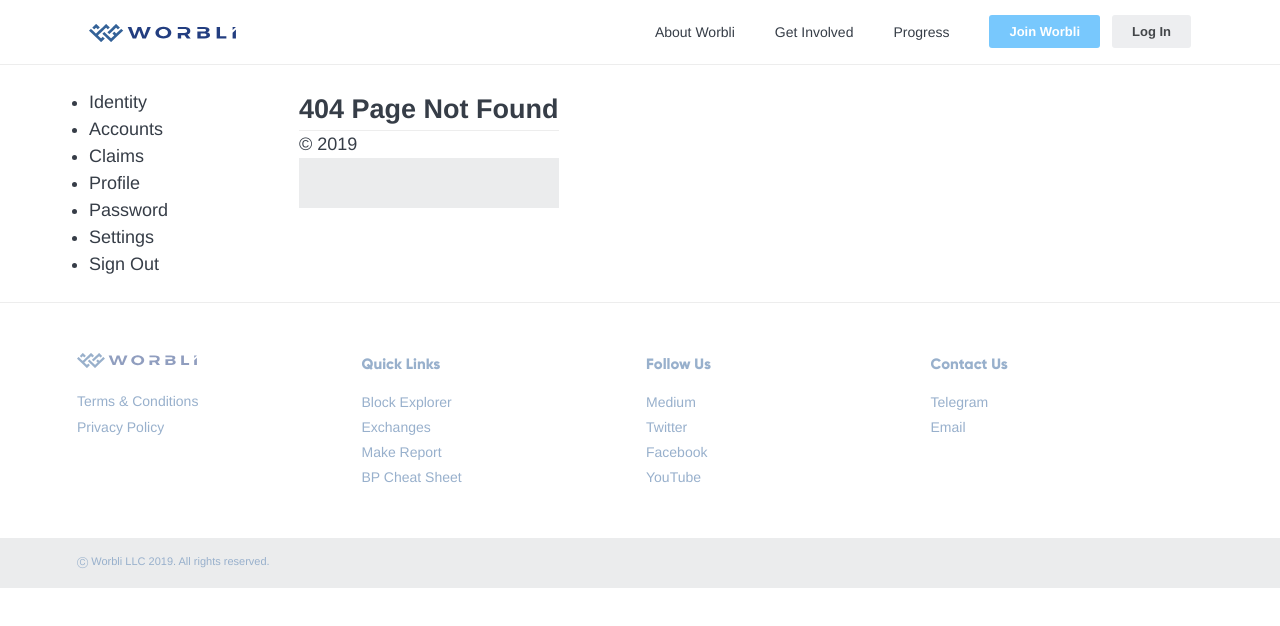
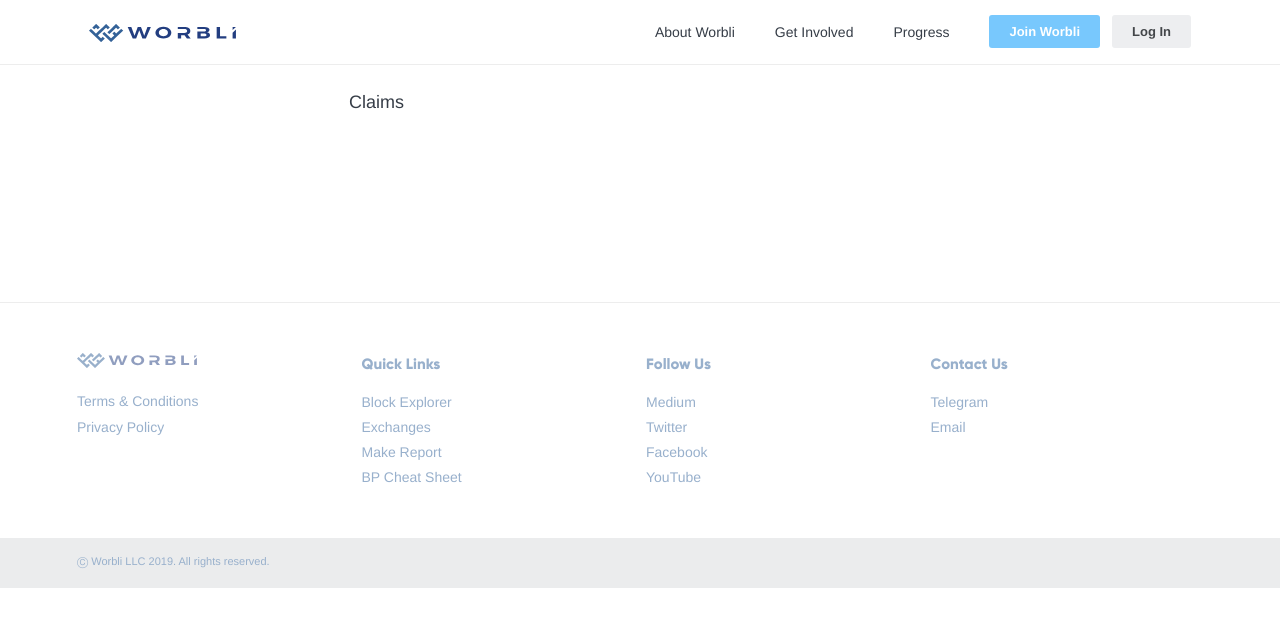
Before and after one commit to agenix/webapp-boilerplate, a React (Create React App) app: page /my/claims in a window 1280 px wide. Shown: the top 626 px of the page. Built offline with nearby package versions, Linux system fonts and the light colour scheme.

Commit message:
logged in pages

```diff
--- a/src/components/layout.tsx
+++ b/src/components/layout.tsx
@@ -3,7 +3,9 @@
 import { Menu } from './menu';
 import { Header } from './header';
 import { Warning } from './warning';
-import { Footer } from '../components/footer';
+import { Footer } from './footer';
+import { SideMenu } from './sideMenu';
+
 
 interface propsInterface {
   location: any;
@@ -13,7 +15,23 @@
   const { global } = useContext(Context) as {global: any};
   const [state, setState] = useState({menuState: false});
 
+
+
   useEffect(() => {
+
+    const currentFolder = props.location.pathname.split('/')[1];
+    const sidenav = document.getElementById('sidenav');
+    if (currentFolder === 'my') {
+      if (sidenav) sidenav.animate([{opacity: 0}, {opacity: 0.9}],
+        {duration: 200, easing: 'ease-in-out', fill: 'forwards'});
+        setTimeout(() => {
+          if (sidenav) sidenav.style.display = 'block';
+         }, 200);
+    } else {
+      console.log('hide menu')
+      if (sidenav) sidenav.style.display = 'none';
+    }
+
     const screen = document.getElementById('layout-screen');
     const fixed = document.getElementById('layout-fixed');
     function imScrolling() {
@@ -21,7 +39,7 @@
         const scrollPosition = screen.scrollTop / 200;
         const rounded = Math.round( scrollPosition * 10 ) / 10
         if (scrollPosition < 100 ) {
-          if (fixed) fixed.style["boxShadow"] = `0 0 4px rgba(0,0,0,${scrollPosition*0.5})`;
+          if (fixed) fixed.style["boxShadow"] = `0 0 4px rgba(0,0,0,${rounded})`;
         }
       }
     }
@@ -102,19 +120,8 @@
         <section className='cover' id='layout-cover' onClick={toggleMenu}></section>
 
         <section className='body' id='layout-body'>
-          <div>
-            <ul>
-              <li>Identity</li>
-              <li>Accounts</li>
-              <li>Claims</li>
-              <hr/>
-              <li>Profile</li>
-              <li>Password</li>
-              <li>Settings</li>
-              <li>Sign Out</li>
-            </ul>
-          </div>
-         {props.children}
+          <div className='sidenav' id='sidenav'><SideMenu /></div>
+          {props.children}
         </section>
 
         {!global.loggedIn &&
--- /dev/null
+++ b/src/components/sideMenu.tsx
@@ -0,0 +1,29 @@
+import React, {useContext} from 'react';
+import Context from './context';
+import {translations} from '../translations/home';
+import {Link} from 'react-router-dom';
+
+
+const SideMenu: React.FC = (props) => {
+  const { global } = useContext(Context) as {global: any; setGlobal: React.Dispatch<React.SetStateAction<any>>};
+  const txt = translations[global.language];
+
+  return (
+    <div>
+    <ul>
+        <Link to={{pathname: '/my/identity'}}><li>Identity</li></Link>
+        <Link to={{pathname: '/my/accounts'}}><li>Accounts</li></Link>
+        <Link to={{pathname: '/my/claims'}}><li>Claims</li></Link>
+    </ul>
+      <hr/>
+    <ul>
+        <Link to={{pathname: '/my/profile'}}><li>Profile</li></Link>
+        <Link to={{pathname: '/my/password'}}><li>Password</li></Link>
+        <Link to={{pathname: '/my/settings'}}><li>Settings</li></Link>
+        <Link to={{pathname: '/my/logout'}}><li>Log out</li></Link>
+    </ul>
+  </div>
+  );
+}
+
+export {SideMenu};
--- a/src/router.tsx
+++ b/src/router.tsx
@@ -22,7 +22,13 @@
 import Confirm from './routes/confirm';
 import Terms from './routes/terms';
 import Privacy from './routes/privacy';
-import Profile from './routes/profile';
+import Accounts from './routes/my/accounts';
+import Claims from './routes/my/claims';
+import Identity from './routes/my/identity';
+import Logout from './routes/my/logout';
+import Password from './routes/my/password';
+import Profile from './routes/my/profile';
+import Settings from './routes/my/settings';
 import NotFound from './routes/not-found';
 import Context from "./components/context";
 import { Layout } from "./components/layout";
@@ -69,10 +75,16 @@
                     <Route exact path = '/about' component = {About} />
                     <Route exact path = '/involved' component = {Involved} />
                     <Route exact path = '/progress' component = {Progress} />
-                    <Route exact path = '/my/profile' component = {Profile} />
                     <Route exact path = '/who' component = {Who} />
                     <Route exact path = '/terms' component = {Terms} />
                     <Route exact path = '/privacy' component = {Privacy} />
+                    <Route exact path = '/my/accounts' component = {Accounts} />
+                    <Route exact path = '/my/claims' component = {Claims} />
+                    <Route exact path = '/my/identity' component = {Identity} />
+                    <Route exact path = '/my/logout' component = {Logout} />
+                    <Route exact path = '/my/password' component = {Password} />
+                    <Route exact path = '/my/profile' component = {Profile} />
+                    <Route exact path = '/my/settings' component = {Settings} />
                     <Route path = '/confirm_email/:confirmationCode' component = {Confirm} />
                     <Route component = {NotFound}/>
                   </Switch>
--- /dev/null
+++ b/src/routes/my/accounts.tsx
@@ -0,0 +1,12 @@
+import React from "react";
+
+const Accounts: React.FC = () => {
+  return (
+    <div className='page'>Accounts
+    </div>
+
+  );
+
+}
+
+export default Accounts;
--- /dev/null
+++ b/src/routes/my/claims.tsx
@@ -0,0 +1,12 @@
+import React from "react";
+
+const Claims: React.FC = () => {
+  return (
+    <div className='page'>Claims
+    </div>
+
+  );
+
+}
+
+export default Claims;
--- /dev/null
+++ b/src/routes/my/identity.tsx
@@ -0,0 +1,12 @@
+import React from "react";
+
+const Identity: React.FC = () => {
+  return (
+    <div className='page'>Identity
+    </div>
+
+  );
+
+}
+
+export default Identity;
--- /dev/null
+++ b/src/routes/my/logout.tsx
@@ -0,0 +1,12 @@
+import React from "react";
+
+const Logout: React.FC = () => {
+  return (
+    <div className='page'>Logout
+    </div>
+
+  );
+
+}
+
+export default Logout;
--- /dev/null
+++ b/src/routes/my/password.tsx
@@ -0,0 +1,12 @@
+import React from "react";
+
+const Password: React.FC = () => {
+  return (
+    <div className='page'>Password
+    </div>
+
+  );
+
+}
+
+export default Password;
--- a/src/routes/profile.tsx
+++ b/src/routes/my/profile.tsx
@@ -2,9 +2,9 @@
 
 const Profile: React.FC = () => {
   return (
-    <div className='page'>
-     Profile
+    <div className='page'>Profile
     </div>
+
   );
 
 }
--- /dev/null
+++ b/src/routes/my/settings.tsx
@@ -0,0 +1,12 @@
+import React from "react";
+
+const Settings: React.FC = () => {
+  return (
+    <div className='page'>Settings
+    </div>
+
+  );
+
+}
+
+export default Settings;
--- a/src/scss/components/layout.scss
+++ b/src/scss/components/layout.scss
@@ -27,13 +27,14 @@
             margin: 24px auto;
             max-width: 1150px;
             width: 100%;
-            grid-template-columns:  200px auto;
+            grid-template-columns:  250px auto;
             grid-gap: 10px;
             padding: 0 24px;
             .page {
                 position: absolute;
                 display: block;
             }
+            @import 'sidenav.scss';
         }
         .header {
             border-bottom: 1px solid $top-border-light;
--- /dev/null
+++ b/src/scss/components/sidenav.scss
@@ -0,0 +1,6 @@
+.sidenav a {
+    color: white;
+    text-decoration: none;
+    padding: 0;
+    list-style-type: none;
+}
```
